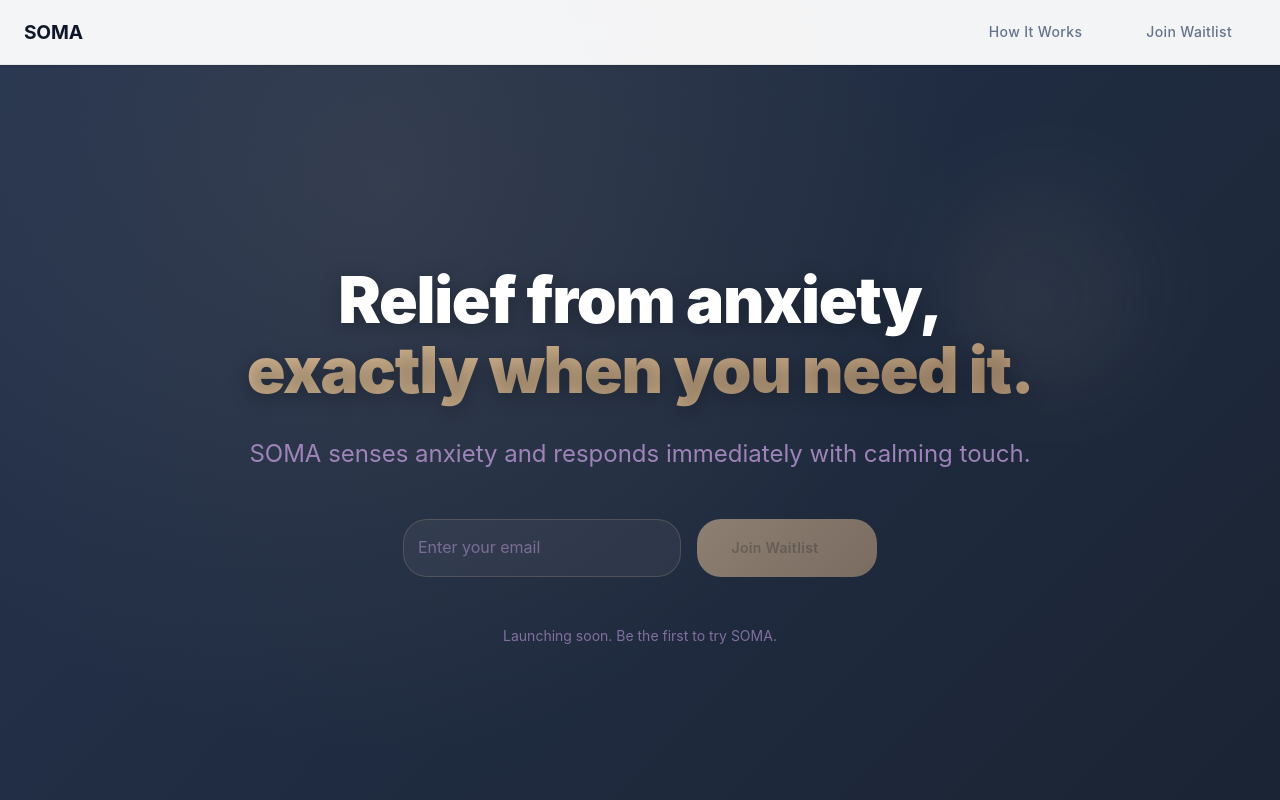
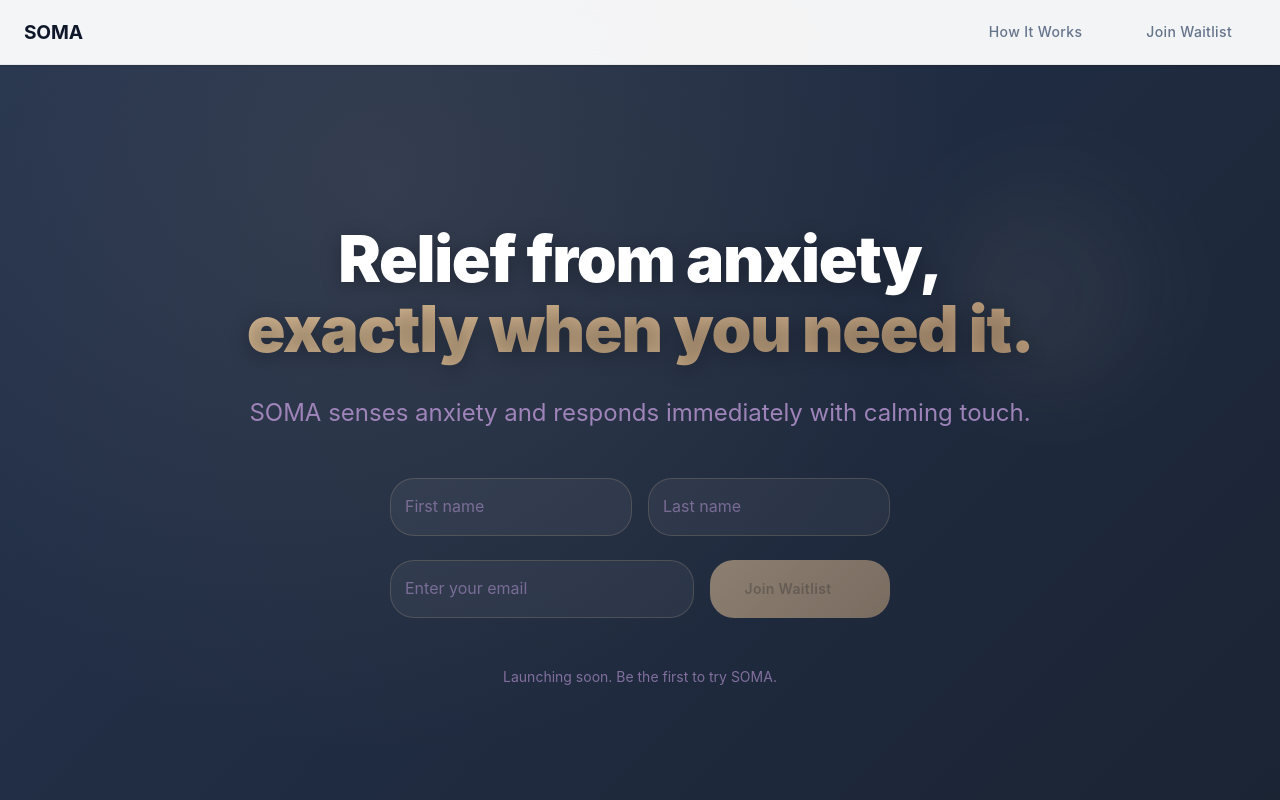
Before and after one commit to smritis17/soma, a React (Vite) app in the folder soma/: page / in a window 1280 px wide. Shown: the top 800 px of the page. Built offline with nearby package versions, Linux system fonts and the light colour scheme; some icons are missing.

Commit message:
Add first name and last name fields to both signup forms

```diff
--- a/soma/src/components/HeroSection.jsx
+++ b/soma/src/components/HeroSection.jsx
@@ -3,6 +3,8 @@ import { Box, Container, Typography, Stack, Button, TextField } from '@mui/mater
 import ArrowForwardIcon from '@mui/icons-material/ArrowForward';
 
 export default function HeroSection() {
+  const [firstName, setFirstName] = useState('');
+  const [lastName, setLastName] = useState('');
   const [email, setEmail] = useState('');
   const [isSubmitting, setIsSubmitting] = useState(false);
   const [submitStatus, setSubmitStatus] = useState('');
@@ -17,7 +19,17 @@ export default function HeroSection() {
   const handleSubmit = async (e) => {
     e.preventDefault();
 
-    // Validate email before submission
+    // Validate all fields before submission
+    if (!firstName) {
+      setEmailError('Please enter your first name');
+      return;
+    }
+
+    if (!lastName) {
+      setEmailError('Please enter your last name');
+      return;
+    }
+
     if (!email) {
       setEmailError('Please enter your email address');
       return;
@@ -33,8 +45,8 @@ export default function HeroSection() {
     setEmailError('');
 
     try {
-      // Google Apps Script web app URL - temporary hardcoded for immediate functionality
-      const GOOGLE_APPS_SCRIPT_URL = 'https://script.google.com/macros/s/AKfycbyCWBwt42U1ivfhKqa5Sf2CocNIucqfqUryb2u0w-GiXnCp4Zd0oP53brYCicXQd52h/exec';
+      // Google Apps Script web app URL
+      const GOOGLE_APPS_SCRIPT_URL = 'https://script.google.com/macros/s/AKfycbzNjPkm10_43X4zq4cTjm7GYTkA00NpX_T1P-4ZPFuDEQq8rhZRXBMYMq0Nxj2slKjm/exec';
 
       const response = await fetch(GOOGLE_APPS_SCRIPT_URL, {
         method: 'POST',
@@ -42,6 +54,8 @@ export default function HeroSection() {
           'Content-Type': 'application/json',
         },
         body: JSON.stringify({
+          firstName: firstName,
+          lastName: lastName,
           email: email,
           timestamp: new Date().toISOString(),
         })
@@ -51,6 +65,8 @@ export default function HeroSection() {
 
       if (result.success) {
         setSubmitStatus('success');
+        setFirstName('');
+        setLastName('');
         setEmail('');
       } else {
         setSubmitStatus('error');
@@ -168,15 +184,91 @@ export default function HeroSection() {
             SOMA senses anxiety and responds immediately with calming touch.
           </Typography>
 
-          {/* Email Form */}
+          {/* Signup Form */}
           <Box component="form" onSubmit={handleSubmit} sx={{ mb: 6 }}>
             <Stack
-              direction={{ xs: 'column', sm: 'row' }}
-              spacing={2}
+              direction="column"
+              spacing={3}
               sx={{
                 maxWidth: 500,
                 mx: 'auto',
               }}
+            >
+              <Stack
+                direction={{ xs: 'column', sm: 'row' }}
+                spacing={2}
+              >
+                <TextField
+                  fullWidth
+                  type="text"
+                  placeholder="First name"
+                  value={firstName}
+                  onChange={(e) => setFirstName(e.target.value)}
+                  required
+                  disabled={isSubmitting}
+                  sx={{
+                    '& .MuiOutlinedInput-root': {
+                      borderRadius: 3,
+                      background: 'rgba(255,255,255,0.05)',
+                      border: '1px solid rgba(213, 184, 147, 0.2)',
+                      color: 'primary.contrastText',
+                      '& fieldset': {
+                        borderColor: 'transparent',
+                      },
+                      '&:hover fieldset': {
+                        borderColor: 'rgba(213, 184, 147, 0.4)',
+                      },
+                      '&.Mui-focused fieldset': {
+                        borderColor: 'secondary.main',
+                      },
+                      '& input': {
+                        color: 'primary.contrastText',
+                        '&::placeholder': {
+                          color: 'secondary.main',
+                          opacity: 0.6,
+                        },
+                      },
+                    },
+                  }}
+                />
+                <TextField
+                  fullWidth
+                  type="text"
+                  placeholder="Last name"
+                  value={lastName}
+                  onChange={(e) => setLastName(e.target.value)}
+                  required
+                  disabled={isSubmitting}
+                  sx={{
+                    '& .MuiOutlinedInput-root': {
+                      borderRadius: 3,
+                      background: 'rgba(255,255,255,0.05)',
+                      border: '1px solid rgba(213, 184, 147, 0.2)',
+                      color: 'primary.contrastText',
+                      '& fieldset': {
+                        borderColor: 'transparent',
+                      },
+                      '&:hover fieldset': {
+                        borderColor: 'rgba(213, 184, 147, 0.4)',
+                      },
+                      '&.Mui-focused fieldset': {
+                        borderColor: 'secondary.main',
+                      },
+                      '& input': {
+                        color: 'primary.contrastText',
+                        '&::placeholder': {
+                          color: 'secondary.main',
+                          opacity: 0.6,
+                        },
+                      },
+                    },
+                  }}
+                />
+              </Stack>
+
+              <Stack
+                direction={{ xs: 'column', sm: 'row' }}
+                spacing={2}
               >
                 <TextField
                   fullWidth
@@ -225,7 +317,7 @@ export default function HeroSection() {
                   type="submit"
                   variant="contained"
                   color="secondary"
-                disabled={isSubmitting || !email || !validateEmail(email)}
+                  disabled={isSubmitting || !firstName || !lastName || !email || !validateEmail(email)}
                   endIcon={<ArrowForwardIcon />}
                 sx={{
                   px: 4,
@@ -246,6 +338,7 @@ export default function HeroSection() {
               >
                 {isSubmitting ? 'Joining...' : 'Join Waitlist'}
               </Button>
+              </Stack>
             </Stack>
           </Box>
 
--- a/soma/src/components/PreOrderSection.jsx
+++ b/soma/src/components/PreOrderSection.jsx
@@ -3,6 +3,8 @@ import { Box, Typography, Container, TextField, Button, Stack } from '@mui/mater
 import ArrowForwardIcon from '@mui/icons-material/ArrowForward';
 
 export default function FinalCTASection() {
+  const [firstName, setFirstName] = useState('');
+  const [lastName, setLastName] = useState('');
   const [email, setEmail] = useState('');
   const [isSubmitting, setIsSubmitting] = useState(false);
   const [submitStatus, setSubmitStatus] = useState('');
@@ -34,7 +36,17 @@ export default function FinalCTASection() {
   const handleSubmit = async (e) => {
     e.preventDefault();
 
-    // Validate email before submission
+    // Validate all fields before submission
+    if (!firstName) {
+      setEmailError('Please enter your first name');
+      return;
+    }
+
+    if (!lastName) {
+      setEmailError('Please enter your last name');
+      return;
+    }
+
     if (!email) {
       setEmailError('Please enter your email address');
       return;
@@ -50,11 +62,11 @@ export default function FinalCTASection() {
     setEmailError('');
 
     try {
-      // Google Apps Script web app URL - temporary hardcoded for immediate functionality
-      const GOOGLE_APPS_SCRIPT_URL = 'https://script.google.com/macros/s/AKfycbyCWBwt42U1ivfhKqa5Sf2CocNIucqfqUryb2u0w-GiXnCp4Zd0oP53brYCicXQd52h/exec';
+      // Google Apps Script web app URL
+      const GOOGLE_APPS_SCRIPT_URL = 'https://script.google.com/macros/s/AKfycbzNjPkm10_43X4zq4cTjm7GYTkA00NpX_T1P-4ZPFuDEQq8rhZRXBMYMq0Nxj2slKjm/exec';
 
-      console.log('Submitting email to:', GOOGLE_APPS_SCRIPT_URL);
-      console.log('Email data:', { email, timestamp: new Date().toISOString() });
+      console.log('Submitting data to:', GOOGLE_APPS_SCRIPT_URL);
+      console.log('Form data:', { firstName, lastName, email, timestamp: new Date().toISOString() });
 
       const response = await fetch(GOOGLE_APPS_SCRIPT_URL, {
         method: 'POST',
@@ -62,6 +74,8 @@ export default function FinalCTASection() {
           'Content-Type': 'application/json',
         },
         body: JSON.stringify({
+          firstName: firstName,
+          lastName: lastName,
           email: email,
           timestamp: new Date().toISOString(),
         })
@@ -87,6 +101,8 @@ export default function FinalCTASection() {
 
       if (result.success) {
         setSubmitStatus('success');
+        setFirstName('');
+        setLastName('');
         setEmail('');
       } else {
         setSubmitStatus('error');
@@ -102,7 +118,7 @@ export default function FinalCTASection() {
     }
   };
 
-  const isEmailValid = email && validateEmail(email) && !emailError;
+  const isFormValid = firstName && lastName && email && validateEmail(email) && !emailError;
 
   return (
     <Box
@@ -174,9 +190,85 @@ export default function FinalCTASection() {
         <Box sx={{ maxWidth: 800, mx: 'auto' }}>
           <Box component="form" onSubmit={handleSubmit}>
             <Stack
+              direction="column"
+              spacing={3}
+              sx={{ mb: 4 }}
+            >
+              <Stack
                 direction={{ xs: 'column', sm: 'row' }}
                 spacing={3}
-              sx={{ mb: 4 }}
+              >
+                <TextField
+                  fullWidth
+                  type="text"
+                  placeholder="First name"
+                  value={firstName}
+                  onChange={(e) => setFirstName(e.target.value)}
+                  required
+                  disabled={isSubmitting}
+                  sx={{
+                    '& .MuiOutlinedInput-root': {
+                      borderRadius: 3,
+                      background: 'rgba(255,255,255,0.05)',
+                      border: '1px solid rgba(213, 184, 147, 0.2)',
+                      color: 'primary.contrastText',
+                      '& fieldset': {
+                        borderColor: 'transparent',
+                      },
+                      '&:hover fieldset': {
+                        borderColor: 'rgba(213, 184, 147, 0.4)',
+                      },
+                      '&.Mui-focused fieldset': {
+                        borderColor: 'secondary.main',
+                      },
+                      '& input': {
+                        color: 'primary.contrastText',
+                        '&::placeholder': {
+                          color: 'secondary.main',
+                          opacity: 0.6,
+                        },
+                      },
+                    },
+                  }}
+                />
+                <TextField
+                  fullWidth
+                  type="text"
+                  placeholder="Last name"
+                  value={lastName}
+                  onChange={(e) => setLastName(e.target.value)}
+                  required
+                  disabled={isSubmitting}
+                  sx={{
+                    '& .MuiOutlinedInput-root': {
+                      borderRadius: 3,
+                      background: 'rgba(255,255,255,0.05)',
+                      border: '1px solid rgba(213, 184, 147, 0.2)',
+                      color: 'primary.contrastText',
+                      '& fieldset': {
+                        borderColor: 'transparent',
+                      },
+                      '&:hover fieldset': {
+                        borderColor: 'rgba(213, 184, 147, 0.4)',
+                      },
+                      '&.Mui-focused fieldset': {
+                        borderColor: 'secondary.main',
+                      },
+                      '& input': {
+                        color: 'primary.contrastText',
+                        '&::placeholder': {
+                          color: 'secondary.main',
+                          opacity: 0.6,
+                        },
+                      },
+                    },
+                  }}
+                />
+              </Stack>
+
+              <Stack
+                direction={{ xs: 'column', sm: 'row' }}
+                spacing={3}
               >
                 <TextField
                   fullWidth
@@ -230,7 +322,7 @@ export default function FinalCTASection() {
                   type="submit"
                   variant="contained"
                   color="secondary"
-                disabled={isSubmitting || !isEmailValid}
+                  disabled={isSubmitting || !firstName || !lastName || !email || !validateEmail(email)}
                   endIcon={<ArrowForwardIcon />}
                 sx={{
                   px: 4,
@@ -251,6 +343,7 @@ export default function FinalCTASection() {
               >
                 {isSubmitting ? 'Joining...' : 'Join Waitlist'}
               </Button>
+              </Stack>
             </Stack>
           </Box>
 
```
Lines whose indentation alone changed are shown as unchanged.
